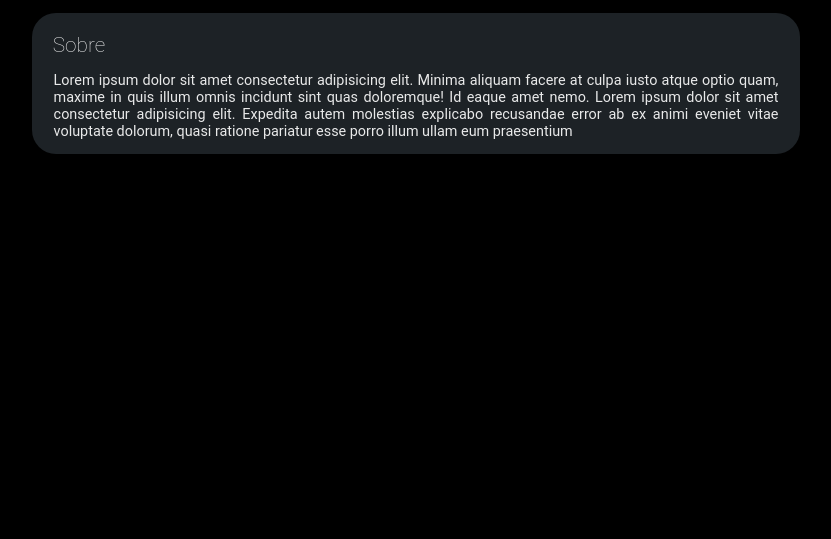
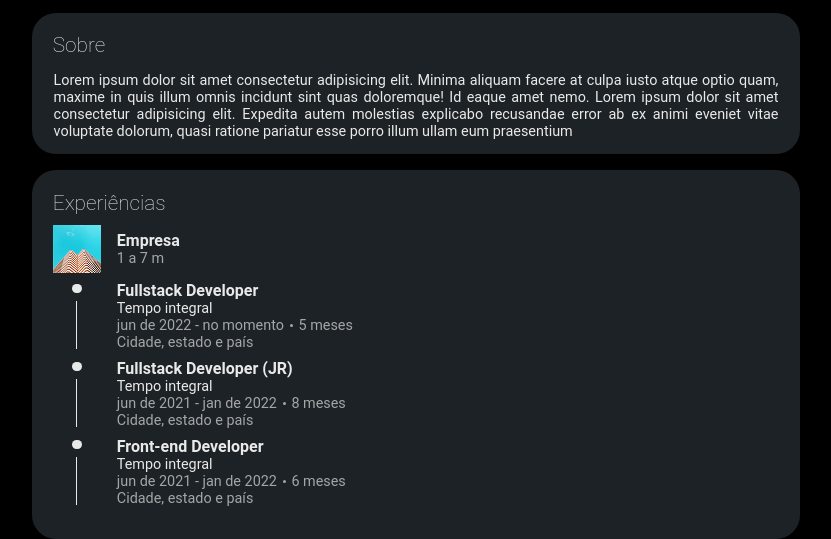
Before and after one commit to kevinzanao/layout-linkedin, a plain HTML site: page index.html in a window 1280 px wide. Shown: the part 1360-1899 px from the top of the page, without its empty margins (224-1055 px from the left). Before the commit the page ends 1530 px from the top, so only its background shows below. Drawn offline with Linux system fonts and the light colour scheme.

Commit message:
seção experiencias adicionadas

```diff
--- a/index.html
+++ b/index.html
@@ -184,6 +184,56 @@
                 Lorem ipsum dolor sit amet consectetur adipisicing elit. Expedita autem molestias explicabo recusandae error ab ex animi eveniet vitae voluptate dolorum, quasi ratione pariatur esse porro illum ullam eum praesentium
             </p>
         </section>
+        <section class="experiences">
+            <h2>Experiências</h2>
+            <div class="experiences__jobs">
+                <div class="experiences__jobs-worked">
+                    <img src="./assets/images/empresa-foto.jpg" alt="foto empresa que trabalhou">
+                    <div>
+                        <h3>Empresa</h3>
+                        <p>1 a 7 m</p>
+                    </div>
+                </div>
+                <ul class="experiences__position__list">
+                    <li>
+                        <div class="experiences__position__left-details">
+                            <span class="circle"></span>
+                            <span class="vertical-line"></span>
+                        </div>
+                        <div class="experiences__jobs__position">
+                            <h4>Fullstack Developer</h4>
+                            <span>Tempo integral</span>
+                            <span>jun de 2022 - no momento<span class="ellipse"></span>5 meses</span>
+                            <span>Cidade, estado e país</span>
+                        </div>
+                    </li>
+                    <li>
+                        <div class=" experiences__position__left-details">
+                            <span class="circle"></span>
+                            <span class="vertical-line"></span>
+                        </div>
+                        <div class="experiences__jobs__position">
+                            <h4>Fullstack Developer (JR)</h4>
+                            <span>Tempo integral</span>
+                            <span>jun de 2021 - jan de 2022<span class="ellipse"></span>8 meses</span>
+                            <span>Cidade, estado e país</span>
+                        </div>
+                    </li>
+                    <li>
+                        <div class=" experiences__position__left-details">
+                            <span class="circle"></span>
+                            <span class="vertical-line"></span>
+                        </div>
+                        <div class="experiences__jobs__position">
+                            <h4>Front-end Developer</h4>
+                            <span>Tempo integral</span>
+                            <span>jun de 2021 - jan de 2022<span class="ellipse"></span>6  meses</span>
+                            <span>Cidade, estado e país</span>
+                        </div>
+                    </li>
+                </ul>
+            </div>
+        </section>
     </main>
     <footer></footer>
 </body>
--- a/style.css
+++ b/style.css
@@ -412,6 +412,97 @@ main {
     font-size: .9em;
 }
 
+.experiences {
+    background-color: var(--fundo-card);
+    width: 60%;
+    min-width: 698px;
+    border-radius: 1.5em;
+}
+
+.experiences h2 {
+    color: var(--texto-principal);
+    margin: 1em 0 .5em 1em;
+    font-weight: lighter;
+    font-size: var(--size-h2);
+}
+
+.experiences__jobs {
+    margin: 0 0 2em 1.3em;
+}
+
+.experiences__jobs-worked {
+    display: flex;
+    align-items: center;
+    gap: 1em;
+    margin-bottom: .5em;
+}
+
+.experiences__jobs-worked div h3 {
+    color: var(--texto-principal);
+    font-size: 1em;
+}
+
+.experiences__jobs-worked div p {
+    color: var(--texto-secundario);
+    font-size: var(--size-p);
+}
+
+.experiences__position__list li {
+    display: flex;
+    align-items: center;
+    gap: 1em;
+    margin-bottom: .5em;
+}
+
+.experiences__position__list li .experiences__position__left-details {
+    display: flex;
+    flex-direction: column;
+    align-items: center;
+    gap: .5em;
+    padding: 0 1.2em;
+}
+
+.experiences__position__list li .experiences__position__left-details .circle {
+    display: inline-block;
+    height: .6em;
+    width: .6em;
+    border-radius: 50%;
+    background-color: var(--texto-principal);
+}
+
+.experiences__position__list li .experiences__position__left-details .vertical-line {
+    display: inline-block;
+    height: 3em;
+    width: 1px;
+    background-color: var(--texto-principal);
+}
+
+.experiences__position__list li .experiences__jobs__position {
+    display: flex;
+    flex-direction: column;
+}
+
+.experiences__position__list li .experiences__jobs__position h4,
+.experiences__position__list li .experiences__jobs__position h4 + span {
+    color: var(--texto-principal);
+}
+
+.experiences__position__list li .experiences__jobs__position h4 + span {
+    font-size: var(--size-p);
+}
+
+.experiences__position__list li .experiences__jobs__position span + span {
+    color: var(--texto-secundario);
+    font-size: var(--size-p);
+    display: flex;
+    align-items: center;
+    gap: .4em;
+}
+
+
+
+
+
 
 
 
```
Also changed, not shown: assets/images/empresa-foto.jpg (added).
